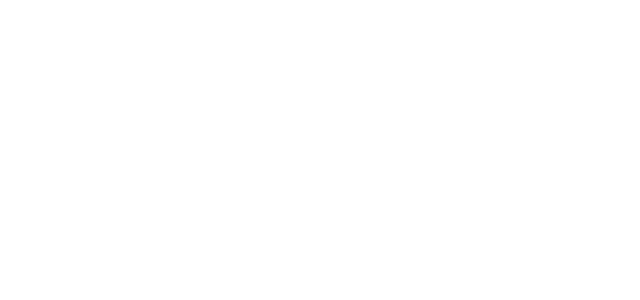
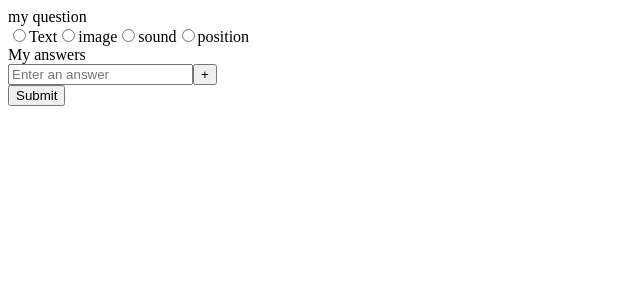
Before and after one commit to HediZitouni/lockdown, an Angular app: page /suggestion in a window 1280 px wide. Before the commit this address led to /. Shown: the top 300 px of the page, without its empty margins (0-640 px from the left). Built offline with nearby package versions, Linux system fonts and the light colour scheme.

Commit message:
add suggestion page

```diff
--- a/src/app/app.module.ts
+++ b/src/app/app.module.ts
@@ -13,6 +13,7 @@ import { AnswerFormComponent } from './answer-form/answer-form.component';
 import { PartieComponent } from './partie/partie.component';
 import { ConnexionComponent } from './connexion/connexion.component';
 import { RoomComponent } from './room/room.component';
+import { SuggestionComponent } from './suggestion/suggestion.component';
 
 @NgModule({
   declarations: [
@@ -23,7 +24,8 @@ import { RoomComponent } from './room/room.component';
     AnswerFormComponent,
     PartieComponent,
     ConnexionComponent,
-    RoomComponent
+    RoomComponent,
+    SuggestionComponent
   ],
   imports: [
     BrowserModule,
@@ -31,6 +33,7 @@ import { RoomComponent } from './room/room.component';
     FormsModule,
     RouterModule.forRoot([
       {path: '', component: ConnexionComponent},
+      {path: 'suggestion', component: SuggestionComponent},
       {path: 'partie', component: PartieComponent},
       {path: 'room', component: RoomComponent}
     ])
--- /dev/null
+++ b/src/app/suggestion/suggestion.component.html
@@ -0,0 +1,24 @@
+<form #form="ngForm" (ngSubmit)="onSubmit()">
+    <div>my question</div>
+
+    <div>
+        <input type="radio" name="questionType" value="text" [(ngModel)] = "questionType"><label>Text</label>
+        <input type="radio" name="questionType" value="image" [(ngModel)] = "questionType"><label>image</label>
+        <input type="radio" name="questionType" value="sound" [(ngModel)] = "questionType"><label>sound</label>
+        <input type="radio" name="questionType" value="position" [(ngModel)] = "questionType"><label>position</label>
+    </div>
+
+    <div *ngIf="questionType !== 'position'">
+            <div>My answers</div>
+            <div *ngFor="let answer of answers">
+                <span>{{answer}}</span>
+                <button (click)="onClickRemove(answer)" name="{{answer}}">-</button>
+            </div>
+            <input type="text" name="answer" placeholder="Enter an answer" [(ngModel)] = "currentAnswer">
+            <button (click)="onClick()">+</button>
+
+            <div>
+                <button (submit)="onSubmit()">Submit</button>
+            </div>
+    </div>
+</form>
--- /dev/null
+++ b/src/app/suggestion/suggestion.component.ts
@@ -0,0 +1,31 @@
+import { Component, OnInit } from '@angular/core';
+
+@Component({
+  selector: 'app-suggestion',
+  templateUrl: './suggestion.component.html',
+  styleUrls: ['./suggestion.component.scss']
+})
+export class SuggestionComponent implements OnInit {
+  questionType: string;
+  answers: string[] = [];
+  currentAnswer: string;
+  constructor() { }
+
+  ngOnInit(): void {
+  }
+
+  onClick() {
+    this.answers.push(this.currentAnswer);
+    this.currentAnswer = '';
+  }
+
+  onClickRemove(answer) {
+    const index = this.answers.findIndex(option => option === answer);
+    this.answers.splice(index, 1);
+  }
+
+  onSubmit() {
+    console.log(this.questionType,this.answers);
+  }
+
+}
```
Also changed, not shown: src/app/suggestion/suggestion.component.scss (added), 1 other file (tests, documents, lock files or other folders).
